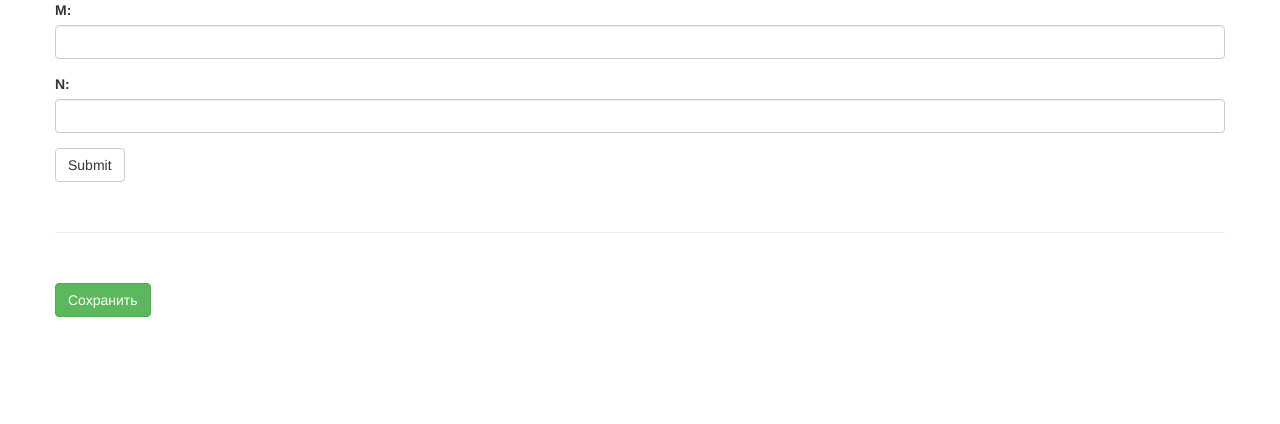
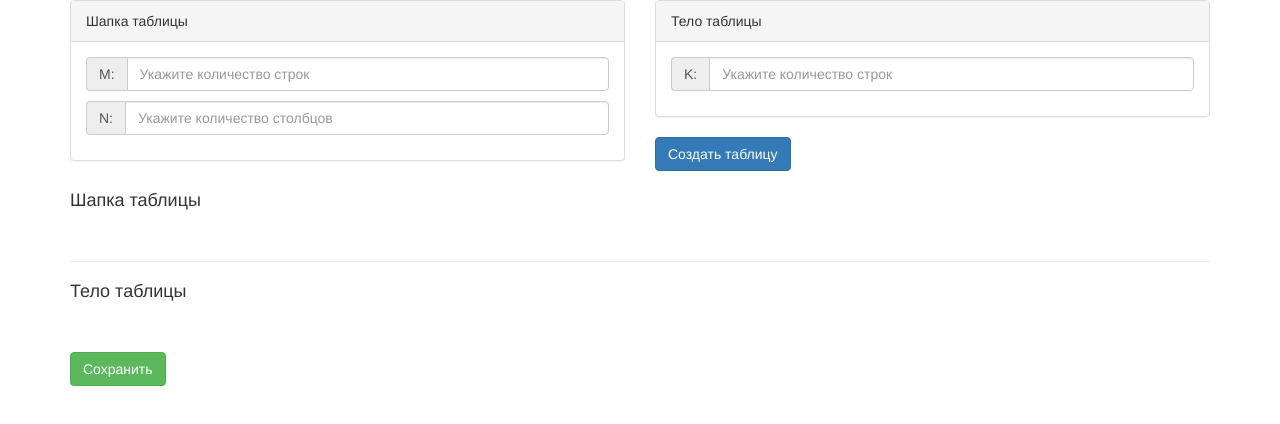
Before and after one commit to Adxamjon097/table-management, a website: page public/index.html in a window 1280 px wide. Drawn offline with Linux system fonts and the light colour scheme.

Commit message:
fix template

```diff
--- a/public/index.html
+++ b/public/index.html
@@ -1,5 +1,6 @@
 <!DOCTYPE html>
 <html lang="en">
+
 <head>
   <meta charset="utf-8">
   <meta http-equiv="X-UA-Compatible" content="IE=edge">
@@ -9,36 +10,80 @@
   <link href="css/font-awesome.min.css" rel="stylesheet">
   <link rel="stylesheet" href="css/style.css">
 </head>
+
 <body>
 
   <div class="container">
     <div class="row">
-			  <div class="form-group">
-			    <label for="email">M:</label>
-			    <input type="text" class="form-control" id="m">
+      <div class="col-md-6">
+        <div class="panel panel-default">
+          <div class="panel-heading">Шапка таблицы</div>
+          <div class="panel-body">
+            <div class="row">
+              <div class="col-md-12">
+                <div class="input-group">
+                  <span class="input-group-addon" id="addon1">M:</span>
+                  <input class="form-control" placeholder="Укажите количество строк" aria-describedby="addon1" id="m">
                 </div>
-			  <div class="form-group">
-			    <label for="pwd">N:</label>
-			    <input type="text" class="form-control" id="n">
+                <p class="text-danger" id="m-error"></p>
+
               </div>
-			  <button id="add" class="btn btn-default"> Submit </button>
+              <hr>
+              <div class="col-md-12">
+                <div class="input-group">
+                  <span class="input-group-addon" id="addon2">N:</span>
+                  <input class="form-control" placeholder="Укажите количество столбцов" aria-describedby="addon2"
+                    id="n">
+                </div>
+                <p class="text-danger" id="n-error"></p>
+              </div>
+            </div>
           </div>
         </div>
 
-    <div class="container">
+      </div>
+      <div class="col-md-6">
+        <div class="panel panel-default">
+          <div class="panel-heading">Тело таблицы</div>
+          <div class="panel-body">
             <div class="row">
-        <div id="table">
+              <div class="col-md-12">
+                <div class="input-group">
+                  <span class="input-group-addon" id="addon3">K:</span>
+                  <input class="form-control" placeholder="Укажите количество строк" aria-describedby="addon3" id="k">
+                </div>
+                <p class="text-danger" id="k-error"></p>
+              </div>
+            </div>
+          </div>
+        </div>
+
+        <button id="add" class="btn btn-primary"> Создать таблицу </button>
 
       </div>
+    </div>
+  </div>
+
+  <form id="send-form">
+    <input type="hidden" name="matrix">
+    <input type="hidden" name="types">
+  </form>
+
+  <div class="container">
+    <h4>Шапка таблицы</h4>
+    <div id="table"></div>
+
     <hr>
+
+    <h4>Тело таблицы</h4>
     <div id="types"></div>
 
     <button class="btn btn-success">Сохранить</button>
-      </div>
   </div>
 
   <script src="js/jquery.js"></script>
   <script src="js/bootstrap.min.js"></script>
   <script src="../dist/bundle.js"></script>
 </body>
+
 </html>
--- a/src/index.js
+++ b/src/index.js
@@ -5,6 +5,9 @@ $(document).ready(function () {
 	add.click(function () {
 		let n = $("input#n").val();
 		let m = $("input#m").val();
+		let k = $("input#k").val();
+
+		if (n && m && k && n > 0 && m > 0 && k > 0) {
 
 			let matrix = [];
 			let types = [];
@@ -33,6 +36,26 @@ $(document).ready(function () {
 
 			createTable(matrix);
 			createTypes(types);
+		}
+
+		if (!n || n <= 0) {
+			$("#n-error").text("Укажите значение N");
+		} else {
+			$("#n-error").text("");
+		}
+
+		if (!m || m <= 0) {
+			$("#m-error").text("Укажите значение M");
+		} else {
+			$("#m-error").text("");
+		}
+
+		if (!k || k <= 0) {
+			$("#k-error").text("Укажите значение K");
+		} else {
+			$("#k-error").text("");
+		}
+
 	});
 
 	function createTypes(types) {
@@ -51,12 +74,12 @@ $(document).ready(function () {
 			let options4 = $('<option value="foo">formula</option>');
 			let options5 = $('<option value="foo">table</option>');
 
-			let input1 = $("<input type='text' placeholder='name'>").val(types[k].name).change(function (){
+			let input1 = $("<input type='text' placeholder='name'>").val(types[k].name).change(function () {
 				types[k].name = $(this).val();
 				console.log(types);
 			});
 
-			let input2 = $("<input type='text' placeholder='formula'>").val(types[k].formula).change(function (){
+			let input2 = $("<input type='text' placeholder='formula'>").val(types[k].formula).change(function () {
 				types[k].formula = $(this).val();
 				console.log(types);
 			});
@@ -77,7 +100,7 @@ $(document).ready(function () {
 			input4.appendTo(td);
 			input5.appendTo(td);
 			input6.appendTo(td);
-		 	td .appendTo(tr);
+			td.appendTo(tr);
 		}
 
 		tr.appendTo(tbody);
```
Also changed, not shown: dist/bundle.js. Lines whose indentation alone changed are shown as unchanged.
